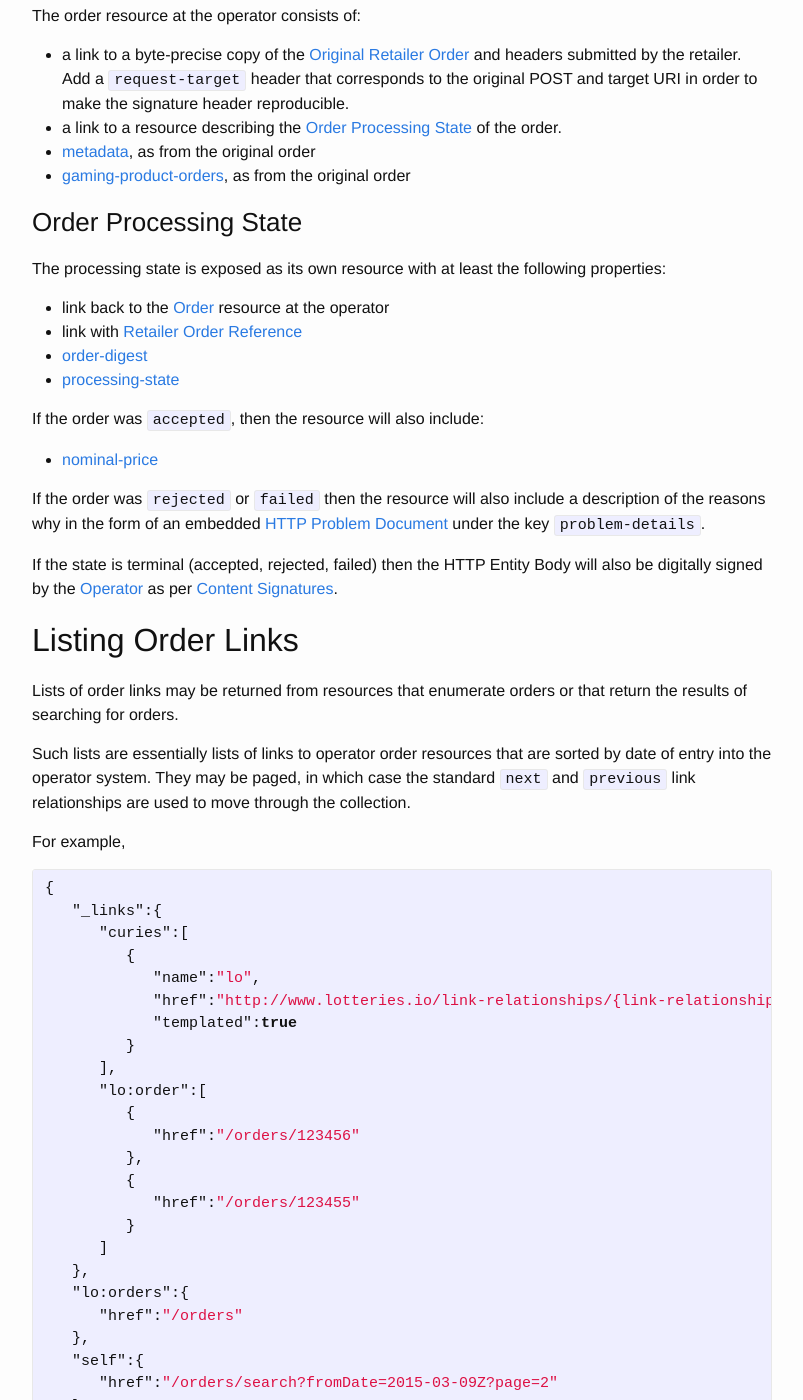
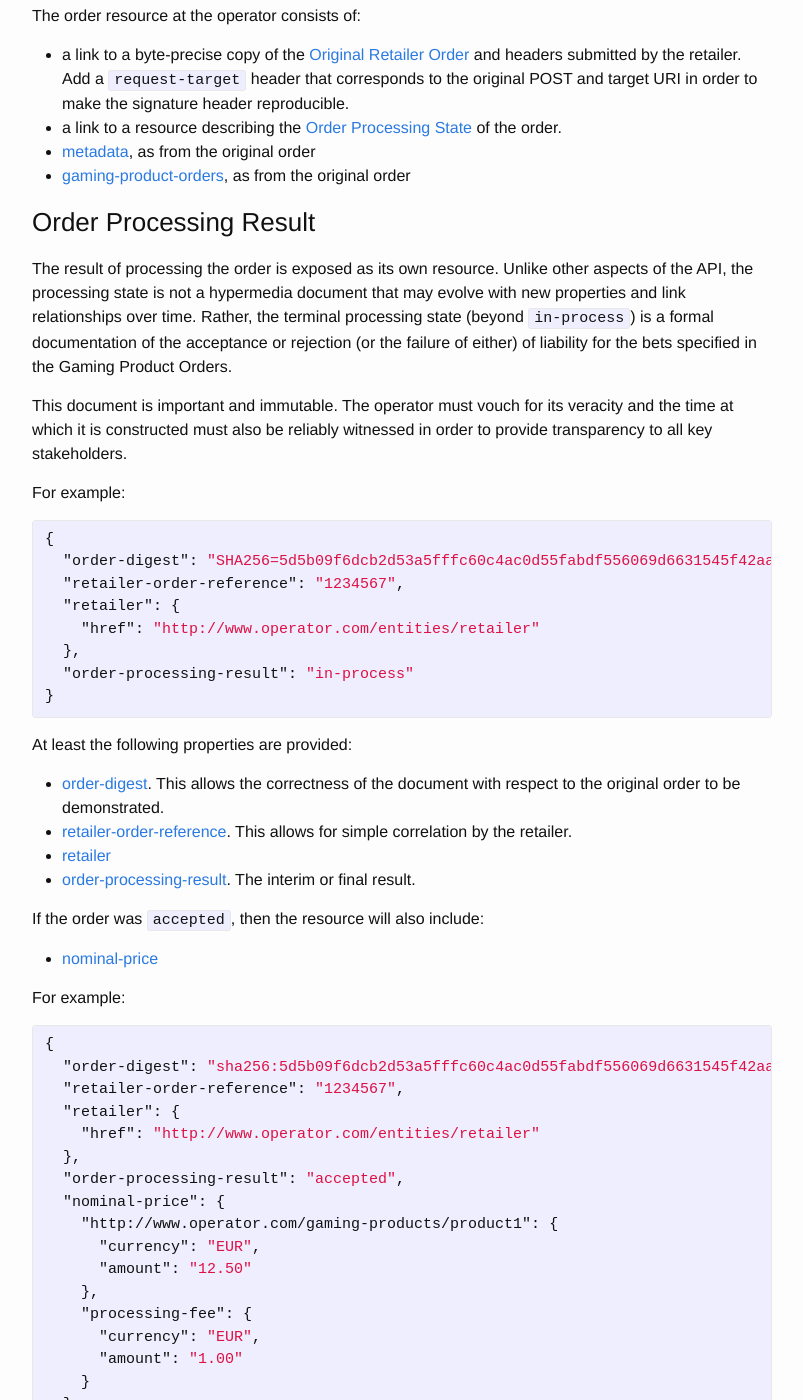
Before and after one commit to lotteries-io/lotteries-io.github.io, a Jekyll site: the page built from _application-profiles/lotteries-io-order.md, in a window 1280 px wide and 1400 px high, scrolled down 3171 px. Shown: the whole window, without its empty margins (238-1041 px from the left). Built offline with Jekyll 4.4.1, drawn with Linux system fonts in a browser that asks for light colours; some of the changed text lies outside the part shown.

Commit message:
Changes to definition of order processing result.

```diff
--- a/_application-profiles/lotteries-io-order.md
+++ b/_application-profiles/lotteries-io-order.md
@@ -111,22 +111,79 @@ The order resource at the operator consists of:
 * [metadata](../properties/metadata), as from the original order
 * [gaming-product-orders](../properties/gaming-product-orders), as from the original order
 
-### Order Processing State
+### Order Processing Result
 
-The processing state is exposed as its own resource with at least the following properties:
+The result of processing the order is exposed as its own resource. Unlike other aspects of the API, the processing state is not a hypermedia document that may evolve with new properties and link relationships over time. Rather, the terminal processing state (beyond `in-process`) is a formal documentation of the acceptance or rejection (or the failure of either) of liability for the bets specified in the Gaming Product Orders.
 
-* link back to the [Order](../link-relationships/order) resource at the operator
-* link with [Retailer Order Reference](../link-relationships/retailer-order-reference)
-* [order-digest](../properties/order-digest)
-* [processing-state](../properties/processing-state)
+This document is important and immutable. The operator must vouch for its veracity and the time at which it is constructed must also be reliably witnessed in order to provide transparency to all key stakeholders.
+
+For example:
+
+{% highlight json%}
+{
+  "order-digest": "SHA256=5d5b09f6dcb2d53a5fffc60c4ac0d55fabdf556069d6631545f42aa6e3500f2e",
+  "retailer-order-reference": "1234567",
+  "retailer": {
+    "href": "http://www.operator.com/entities/retailer"
+  },
+  "order-processing-result": "in-process"
+}
+{% endhighlight %}
+
+At least the following properties are provided:
+
+* [order-digest](../properties/order-digest). This allows the correctness of the document with respect to the original order to be demonstrated.
+* [retailer-order-reference](../properties/retailer-order-reference). This allows for simple correlation by the retailer.
+* [retailer](../properties/retailer)
+* [order-processing-result](../properties/order-processing-result). The interim or final result.
 
 If the order was `accepted`, then the resource will also include:
 
 * [nominal-price](../properties/nominal-price)
 
-If the order was `rejected` or `failed` then the resource will also include a description of the reasons why in the form of an embedded [HTTP Problem Document](https://tools.ietf.org/html/draft-ietf-appsawg-http-problem-00) under the key `problem-details`.
+For example:
 
-If the state is terminal (accepted, rejected, failed) then the HTTP Entity Body will also be digitally signed by the [Operator](../concepts/operator) as per [Content Signatures](../rfcs/content-signature).
+{% highlight json%}
+{
+  "order-digest": "sha256:5d5b09f6dcb2d53a5fffc60c4ac0d55fabdf556069d6631545f42aa6e3500f2e",
+  "retailer-order-reference": "1234567",
+  "retailer": {
+    "href": "http://www.operator.com/entities/retailer"
+  },
+  "order-processing-result": "accepted",
+  "nominal-price": {
+    "http://www.operator.com/gaming-products/product1": {
+      "currency": "EUR",
+      "amount": "12.50"
+    },
+    "processing-fee": {
+      "currency": "EUR",
+      "amount": "1.00"
+    }
+  }
+}
+{% endhighlight %}
+
+If the order was `rejected` or `failed` then the resource MAY also include a description of the reasons why in the form of an embedded [HTTP Problem Document](https://tools.ietf.org/html/draft-ietf-appsawg-http-problem-00) under the key `problem-details`.
+
+For example:
+{% highlight json%}
+{
+  "order-digest": "sha256:5d5b09f6dcb2d53a5fffc60c4ac0d55fabdf556069d6631545f42aa6e3500f2e",
+  "retailer-order-reference": "1234567",
+  "retailer": {
+    "href": "http://www.operator.com/entities/retailer"
+  },
+  "order-processing-result": "rejected",
+  "problem-details": {
+    "type": "http://www.lotteries.io/problem-types/invalid-order",
+    "title": "invalid order",
+    "detail": "too many bets specified"
+  }
+}
+{% endhighlight %}
+
+If the state is terminal (`accepted`, `rejected`, or `failed`) then the HTTP Entity Body will also be digitally signed by the [Operator](../concepts/operator) as per [Content Signature](../rfcs/content-signature). Additionally, the timestamp obtained by the operator over its digital signature will be published as per [Content Signature Timestamp](../rfcs/content-signature-timestamp).
 
 ## Listing Order Links
 
```
